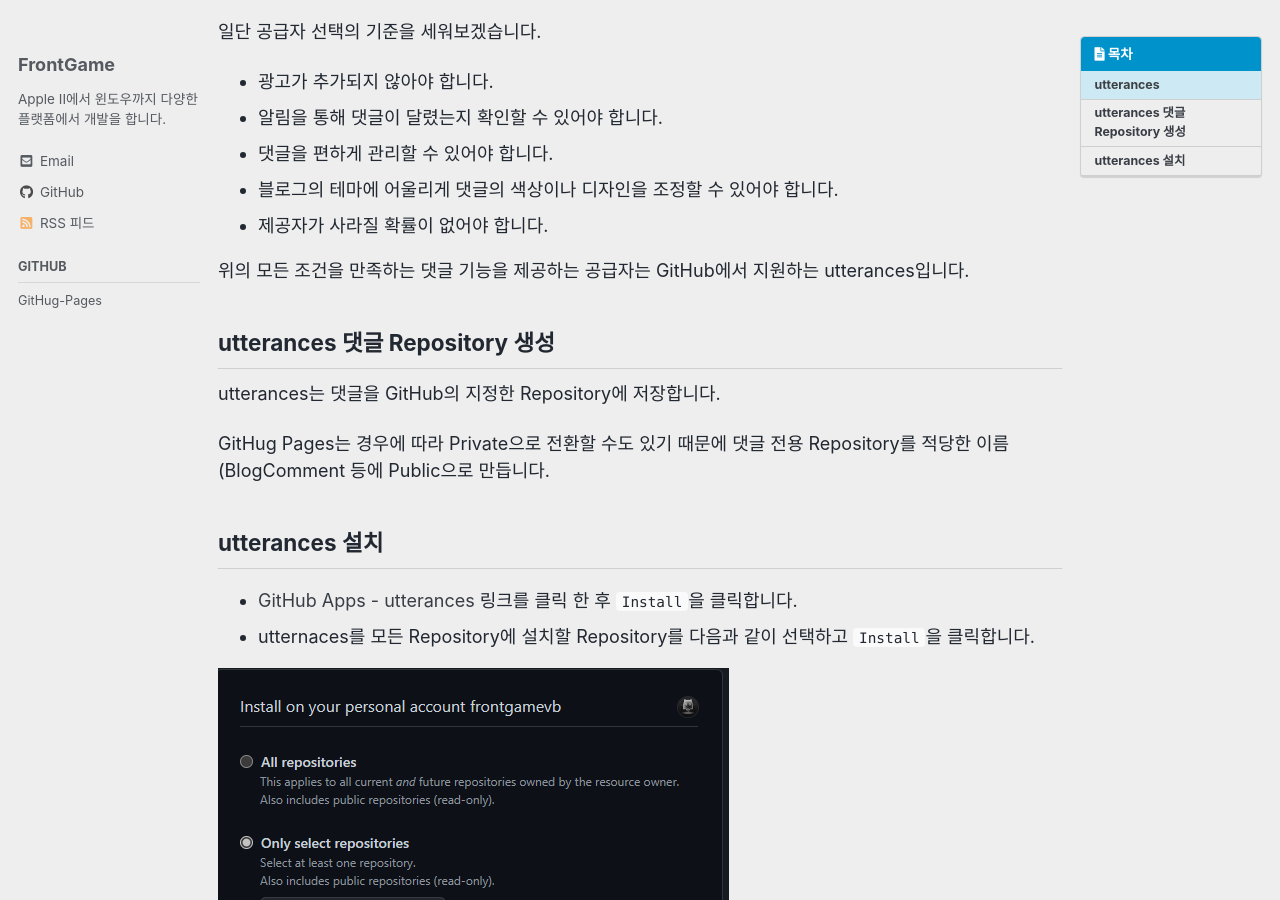
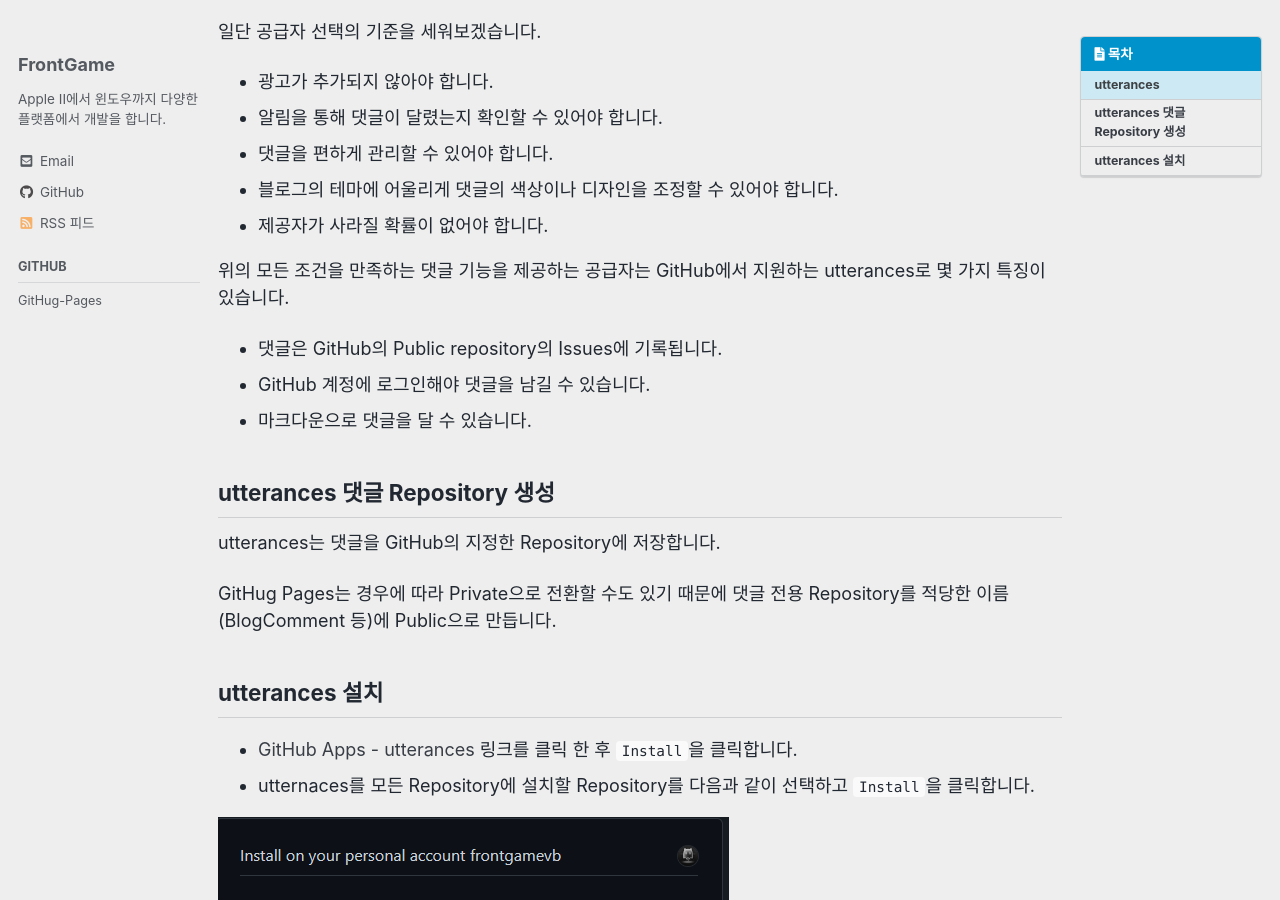
Before and after one commit to frontgamevb/frontgamevb.github.io, a Jekyll site: the page built from GitHub/GitHub-Pages/_posts/2023-03-23-github-pages-blog-comment.md, in a window 1280 px wide and 900 px high, scrolled down 354 px. Built offline with Jekyll 4.4.1, drawn with Linux system fonts in a browser that asks for light colours; cached includes are drawn as plain includes; comment, search, counter and statistics services are not loaded; some of the changed text lies outside the part shown.

Commit message:
2023-03-23 Update GitHub Pages utterances

````diff
--- a/GitHub/GitHub-Pages/_posts/2023-03-23-github-pages-blog-comment.md
+++ b/GitHub/GitHub-Pages/_posts/2023-03-23-github-pages-blog-comment.md
@@ -17,15 +17,17 @@
 - 블로그의 테마에 어울리게 댓글의 색상이나 디자인을 조정할 수 있어야 합니다.
 - 제공자가 사라질 확률이 없어야 합니다.
 
-위의 모든 조건을 만족하는 댓글 기능을 제공하는 공급자는 GitHub에서 지원하는 utterances입니다.
+위의 모든 조건을 만족하는 댓글 기능을 제공하는 공급자는 GitHub에서 지원하는 utterances로 몇 가지 특징이 있습니다.
+
+- 댓글은 GitHub의 Public repository의 Issues에 기록됩니다.
+- GitHub 계정에 로그인해야 댓글을 남길 수 있습니다.
+- 마크다운으로 댓글을 달 수 있습니다.
 
 ## utterances 댓글 Repository 생성
 
 utterances는 댓글을 GitHub의 지정한 Repository에 저장합니다.
 
-GitHug Pages는 경우에 따라 Private으로 전환할 수도 있기 때문에 댓글 전용 Repository를 적당한 이름(BlogComment 등에 Public으로 만듭니다.
-
-
+GitHug Pages는 경우에 따라 Private으로 전환할 수도 있기 때문에 댓글 전용 Repository를 적당한 이름(BlogComment 등)에 Public으로 만듭니다.
 
 ## utterances 설치
 
@@ -42,4 +44,11 @@
   utterances:
     theme                : "github-light" # "github-light" (default), "github-dark"
     issue_term           : "pathname" # "pathname" (default)
+
+defaults:
+  - scope:
+    values:
+      comments: true
 ```
+
+이제 모든 내용을 GitHub에 올리고 배포가 완료되기를 기다리면 댓글을 입력할 수 있습니다.
--- a/_config.yml
+++ b/_config.yml
@@ -290,7 +290,7 @@
       layout: single
       author_profile: true
       read_time: # true
-      comments: # true
+      comments: true
       share: true
       related: true
       show_date: true
````
